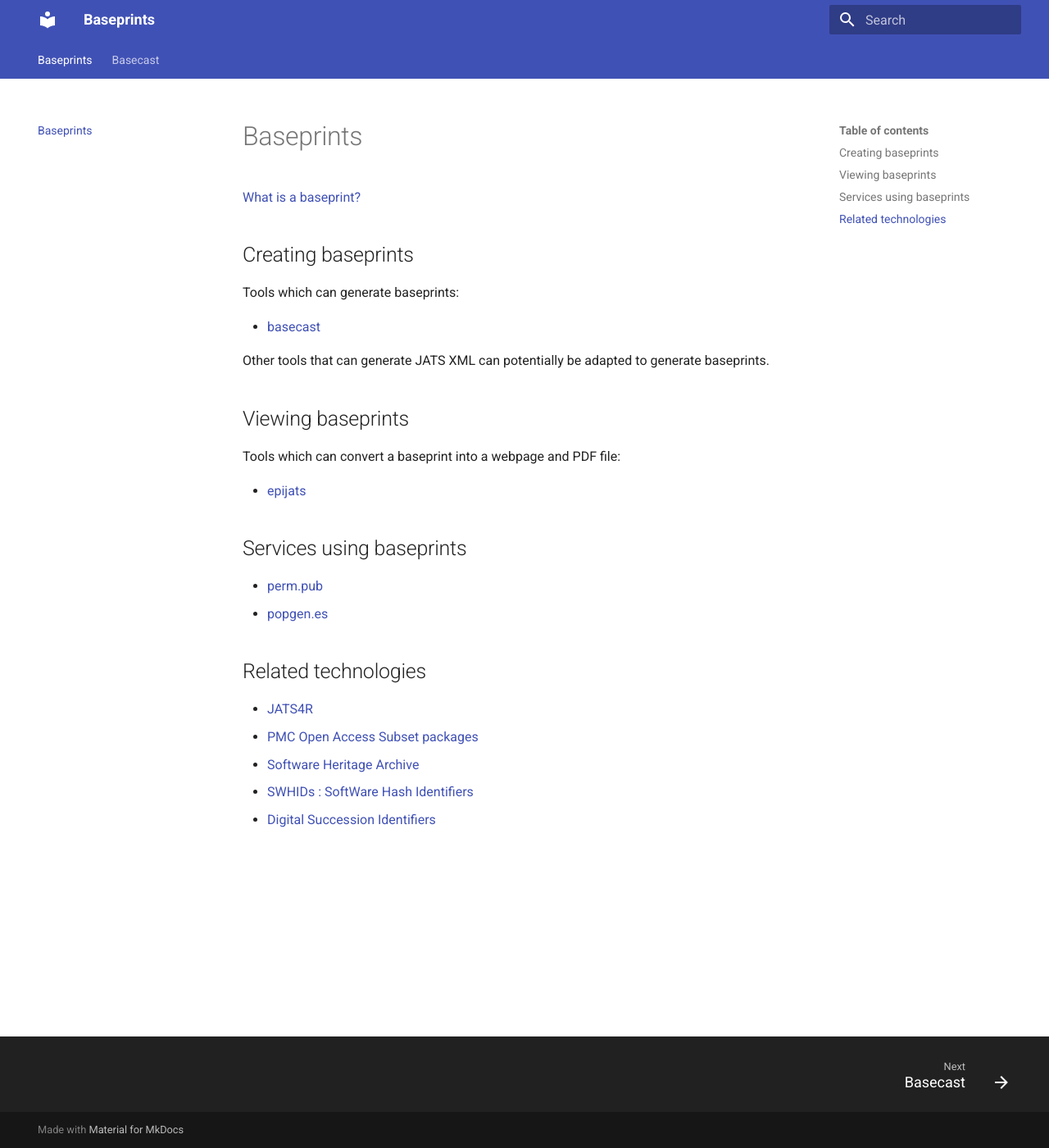
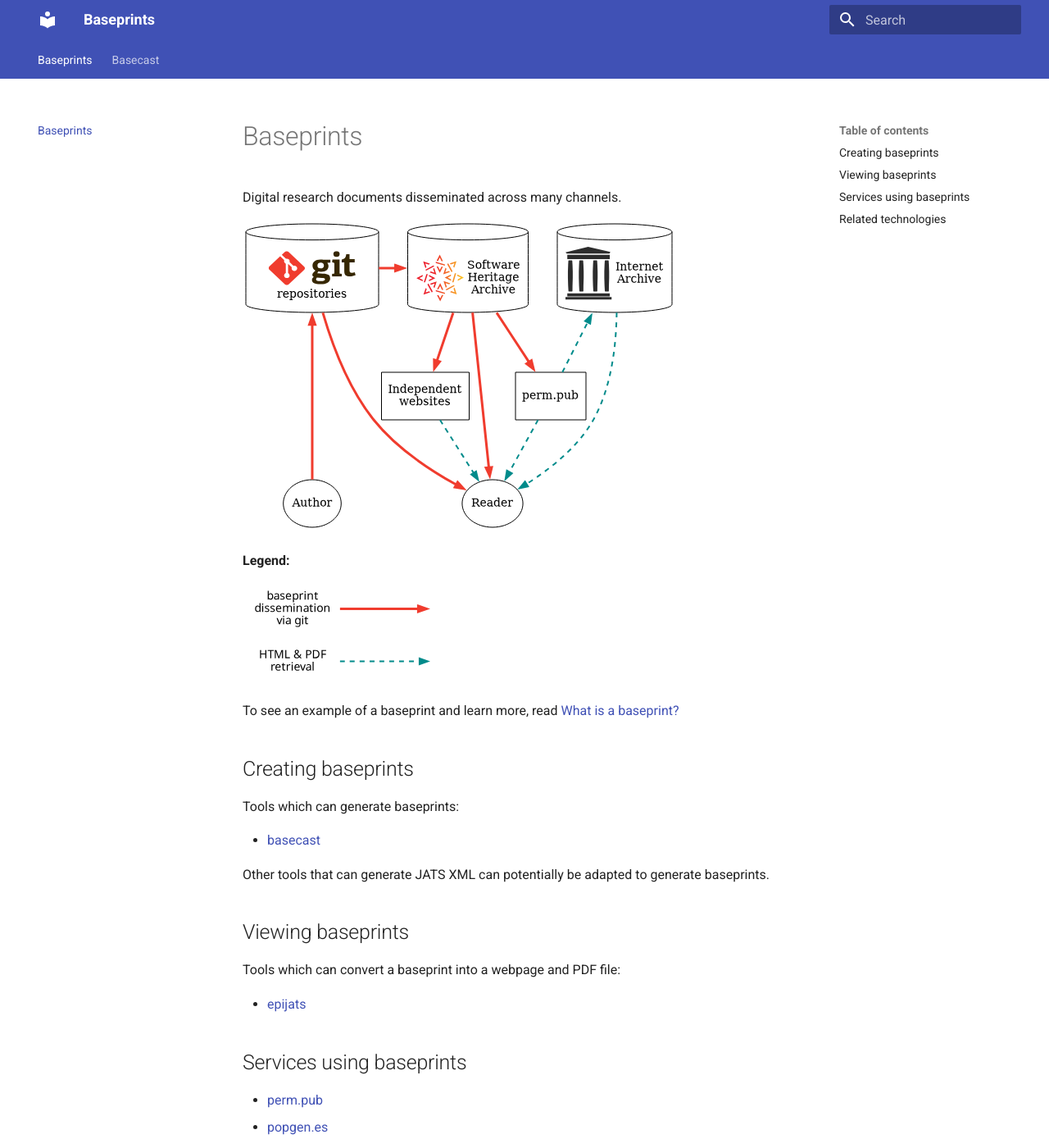
Before and after one commit to singlesourcepub/baseprints, an MkDocs documentation site: the page built from docs/index.md, in a window 1280 px wide and 1400 px high. Shown: the whole window at 82% size. Built offline with MkDocs 1.6.1 and Material for MkDocs 9.7.7, drawn with Linux system fonts in a browser that asks for light colours.

Commit message:
add diagram of baseprint dissemination

```diff
--- a/docs/index.md
+++ b/docs/index.md
@@ -1,5 +1,14 @@
 # Baseprints
 
+Digital research documents disseminated across many channels.
+
+![Dissemination](images/dissemination.svg)
+
+**Legend:**
+
+![Legend](images/legend.svg)
+
+To see an example of a baseprint and learn more, read
 [What is a baseprint?](https://perm.pub/dsi:H5NOlCVM9P5Vv4LbeuwJsaME8kM)
 
 ## Creating baseprints
```
Also changed, not shown: docs/basecast/index.md (+1 -2 lines), docs/images/dissemination.svg (added), docs/images/legend.svg (added), 6 other files.
